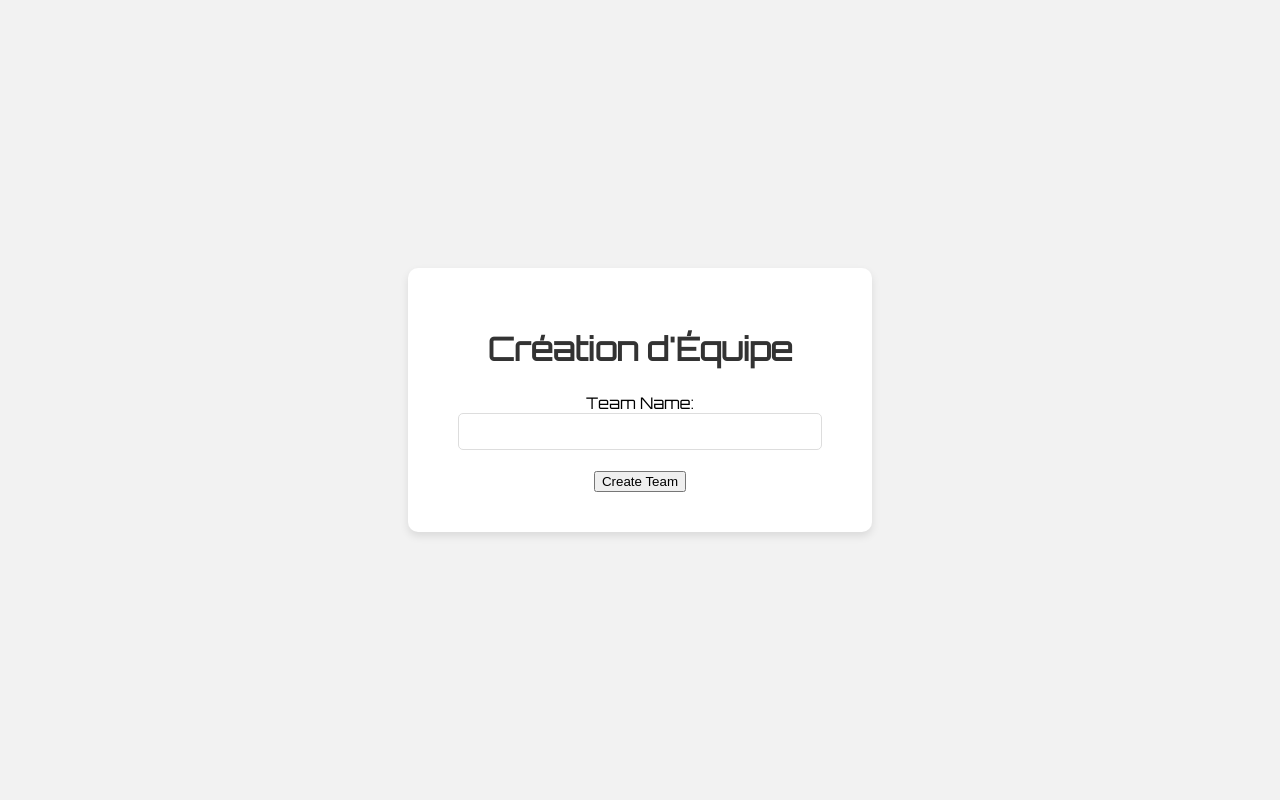
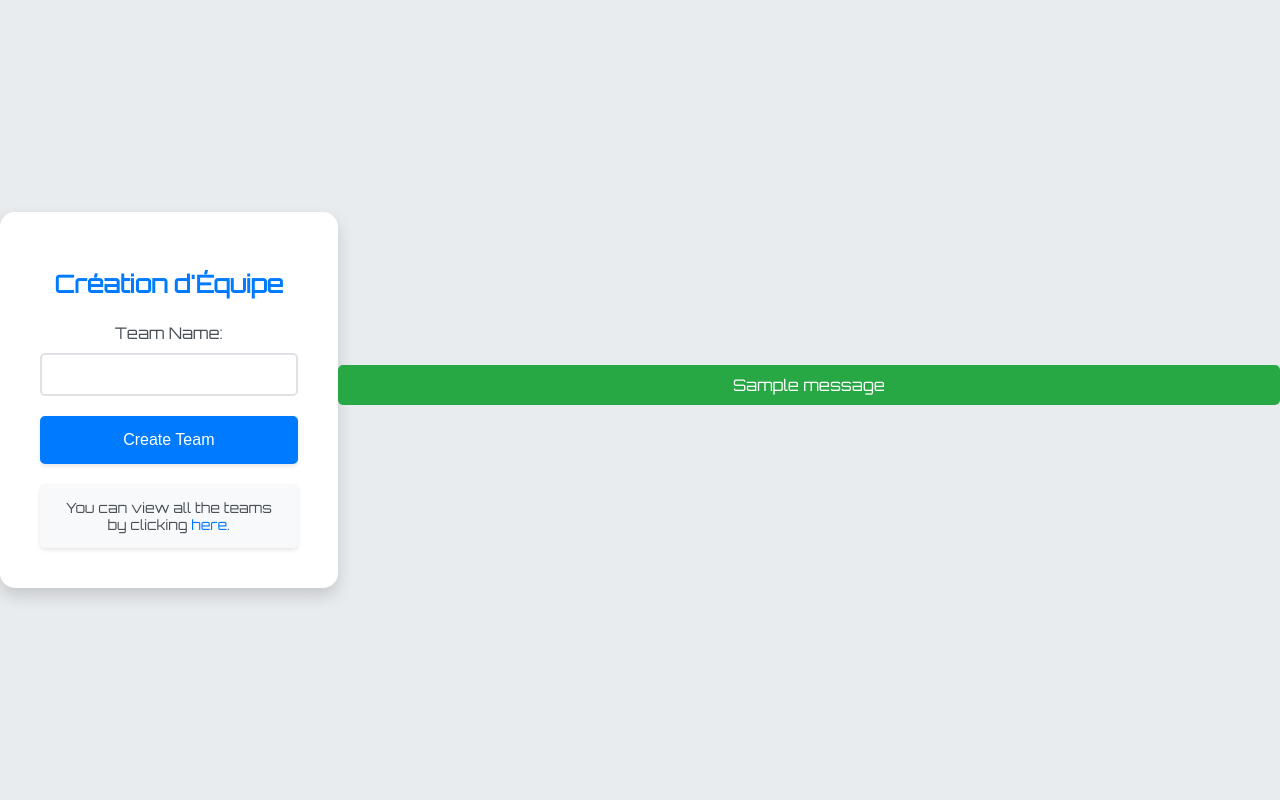
Before and after one commit to Coulibaly00180/Pokemon_python, a Django app: template Pokemon/team/templates/create_team.html in a window 1280 px wide. Run offline with Django 3.2, Linux system fonts and the light colour scheme; the template is opened without the code that fills it, so the values that code supplies are empty; tables that the repository leaves empty hold one stand-in row (values such as "Sample post"); one stand-in notice (Sample message) is shown.

Commit message:
Add style to create teams

```diff
--- a/Pokemon/team/templates/create_team.html
+++ b/Pokemon/team/templates/create_team.html
@@ -8,55 +8,107 @@
     <style>
         body {
             font-family: 'Orbitron', sans-serif;
-            background-color: #f2f2f2;
+            background-color: #e9ecef;
             margin: 0;
             padding: 0;
             display: flex;
             justify-content: center;
             align-items: center;
             height: 100vh;
+            color: #495057;
         }
 
         .form-container {
             background: white;
             padding: 40px;
-            border-radius: 10px;
-            box-shadow: 0 4px 8px rgba(0, 0, 0, 0.1);
-            width: 30%;
+            border-radius: 15px;
+            box-shadow: 0 8px 16px rgba(0, 0, 0, 0.15);
+            width: 350px;
             text-align: center;
         }
 
         h1 {
-            color: #333;
+            font-size: 24px;
+            color: #007bff;
             margin-bottom: 24px;
         }
 
         input[type="text"] {
-            width: calc(100% - 20px);
-            padding: 10px;
+            width: 100%;
+            padding: 12px;
             margin-bottom: 20px;
-            border: 1px solid #ddd;
+            border: 2px solid #dee2e6;
             border-radius: 5px;
             box-sizing: border-box;
+            transition: border-color 0.3s;
         }
 
-        button.addTeam {
-            background-color: #4CAF50;
+        input[type="text"]:focus {
+            border-color: #007bff;
+            outline: none;
+        }
+
+        button[type="submit"] {
+            background-color: #007bff;
             color: white;
             border: none;
             padding: 15px 32px;
             text-align: center;
-            text-decoration: none;
-            display: inline-block;
             font-size: 16px;
-            margin: 4px 2px;
+            border-radius: 5px;
             cursor: pointer;
-            border-radius: 5px;
-            transition: background-color 0.3s ease;
+            transition: background-color 0.3s;
+            width: 100%;
+            box-shadow: 0 2px 4px rgba(0, 0, 0, 0.1);
         }
 
-        button.addTeam:hover {
-            background-color: #45a049;
+        button[type="submit"]:hover {
+            background-color: #0056b3;
+        }
+
+        label {
+            display: block;
+            margin-bottom: 10px;
+            font-size: 16px;
+        }
+
+        .view-all-teams-section {
+            margin-top: 20px;
+            background-color: #f8f9fa;
+            padding: 15px;
+            border-radius: 5px;
+            box-shadow: 0 2px 4px rgba(0, 0, 0, 0.1);
+        }
+
+        .view-all-teams-section p {
+            margin: 0;
+            font-size: 14px;
+        }
+
+        .view-all-teams-section a {
+            color: #007bff;
+            text-decoration: none;
+        }
+
+        .view-all-teams-section a:hover {
+            text-decoration: underline;
+        }
+
+        .messages {
+            width: 100%;
+            margin-bottom: 20px;
+        }
+
+        .messages div {
+            padding: 10px;
+            border-radius: 5px;
+            color: white;
+            text-align: center;
+            margin-bottom: 10px;
+        }
+
+        .success {
+            background-color: #28a745;
         }
     </style>
 </head>
@@ -68,11 +120,20 @@
             {% csrf_token %}
             <label for="team_name">Team Name:</label>
             <input type="text" id="team_name" name="team_name" required>
-
             <button type="submit">Create Team</button>
         </form>
 
+        <div class="view-all-teams-section">
+            <p>You can view all the teams by clicking <a href="http://127.0.0.1:8000/team/all/">here</a>.</p>
+        </div>
     </div>
+    {% if messages %}
+    <div class="messages">
+        {% for message in messages %}
+        <div class="{{ message.tags }}">{{ message }}</div>
+        {% endfor %}
+    </div>
+    {% endif %}
 </body>
 
 </html>
```
Also changed, not shown: Pokemon/team/templates/all_teams.html (+25 -7 lines), Pokemon/team/views.py (+10 -6 lines), Pokemon/db.sqlite3.
